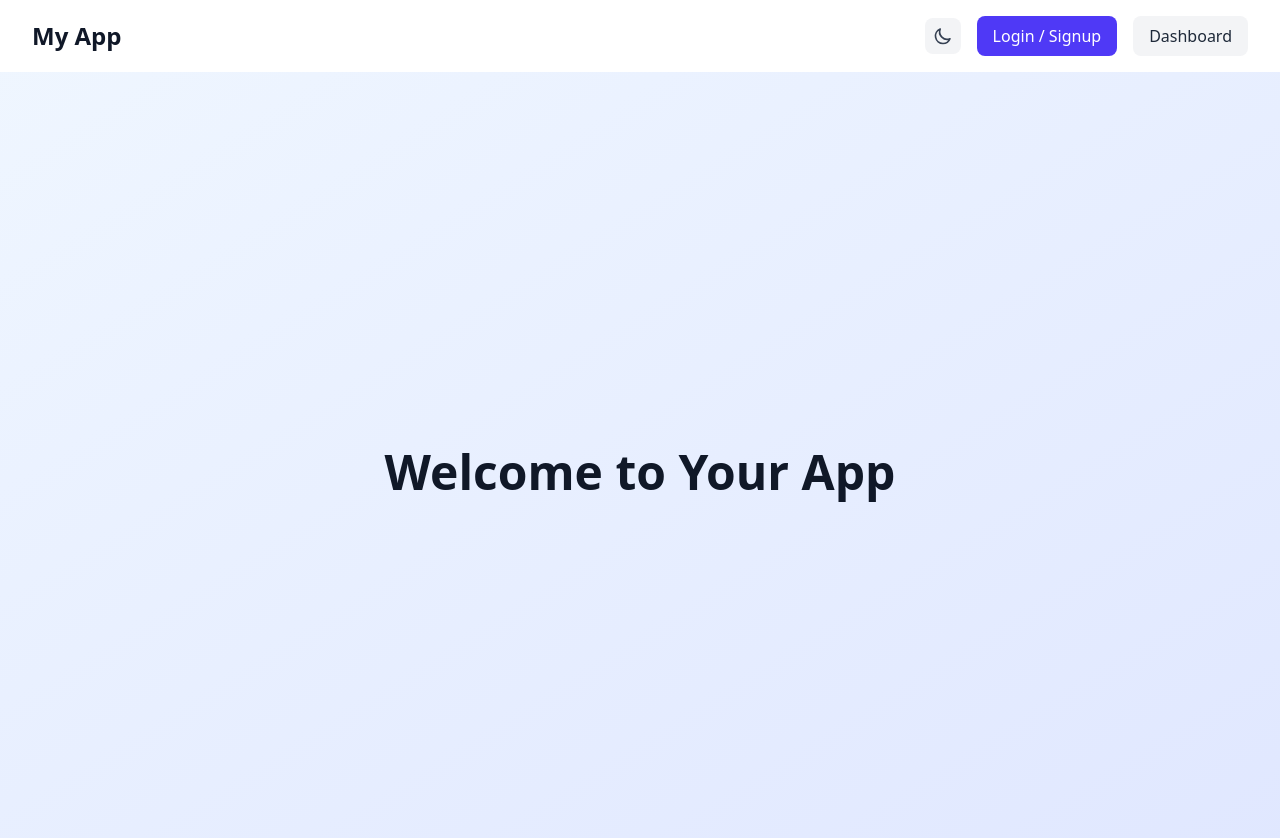
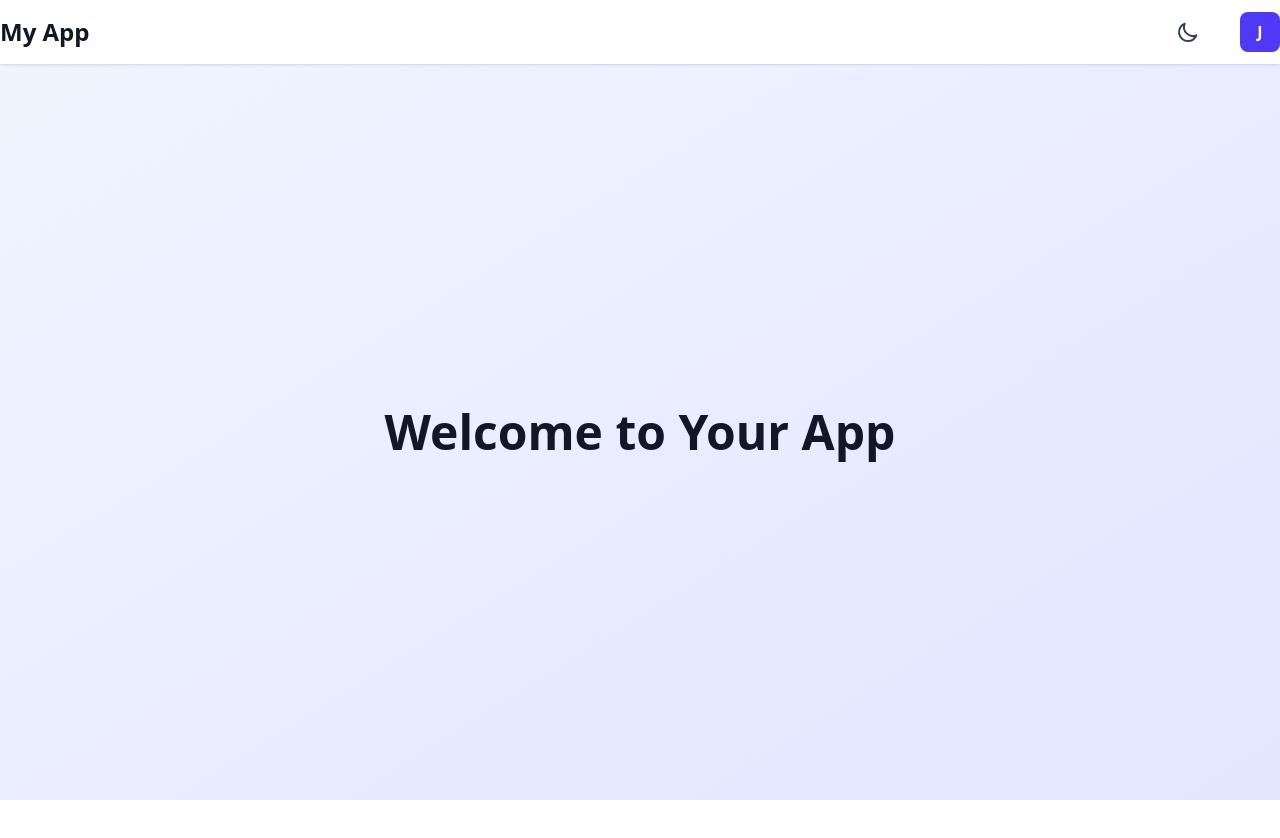
Before and after one commit to hpitta26/KnightHacks-2025, a React app in the folder frontend/: page / in a window 1280 px wide. Shown: the top 838 px of the page. After the commit the page ends 800 px from the top, so only its background shows below. Built offline with nearby package versions, Linux system fonts and the light colour scheme; the HTML template or start-up script is replaced by a standard one.

Commit message:
added dummy login/logout functionality

```diff
--- a/frontend/src/App.jsx
+++ b/frontend/src/App.jsx
@@ -23,9 +23,8 @@ function App() {
 
   return (
     <Router>
-      <Navbar isDark={isDark} setIsDark={setIsDark} />
       <Routes>
-        <Route path='/' element={<Dashboard />} />
+        <Route path='/' element={<Dashboard isDark={isDark} setIsDark={setIsDark} />} />
         <Route path='/login' element={<Login />} />
       </Routes>
     </Router>
--- a/frontend/src/components/Navbar.jsx
+++ b/frontend/src/components/Navbar.jsx
@@ -1,42 +1,45 @@
+import { useState } from 'react';
 import { HiOutlineMoon, HiOutlineSun } from 'react-icons/hi';
 import { Link } from 'react-router-dom';
+import ProfileModal from './modals/ProfileModal';
 
 function Navbar({ isDark, setIsDark }) {
+  const [isProfileOpen, setIsProfileOpen] = useState(false);
+
   return (
     <nav className="bg-white dark:bg-gray-800 shadow-sm dark:shadow-gray-700">
-      <div className="max-w-7xl mx-auto px-4 sm:px-6 lg:px-8 py-4">
+      <div className="max-w-7xl mx-auto py-3">
         <div className="flex justify-between items-center">
           <h1 className="text-2xl font-bold text-gray-900 dark:text-white">
             My App
           </h1>
-          <div className="flex items-center space-x-4">
+          <div className="flex items-center space-x-8">
             <button
               onClick={() => setIsDark(!isDark)}
-              className="p-2 rounded-lg bg-gray-100 hover:bg-gray-200 dark:bg-gray-700 dark:hover:bg-gray-600 transition text-gray-700 dark:text-gray-200 cursor-pointer"
+              className="p-2 rounded-lg transition text-gray-700 hover:text-indigo-600 dark:text-gray-200 dark:hover:text-indigo-400 cursor-pointer"
               aria-label="Toggle dark mode"
             >
               {isDark ? (
-                <HiOutlineSun className="w-5 h-5" />
+                <HiOutlineSun className="w-6 h-6" />
               ) : (
-                <HiOutlineMoon className="w-5 h-5" />
+                <HiOutlineMoon className="w-6 h-6" />
               )}
             </button>
 
-            {/* Login / Signup Button */}
-            <Link
-              to="/login"
-              className="px-4 py-2 rounded-lg bg-indigo-600 text-white font-medium hover:bg-indigo-700 transition"
-            >
-              Login / Signup
-            </Link>
-
-            {/* Dashboard Button */}
-            <Link
-              to="/"
-              className="px-4 py-2 rounded-lg bg-gray-100 hover:bg-gray-200 dark:bg-gray-700 dark:hover:bg-gray-600 text-gray-800 dark:text-gray-200 transition font-medium"
-            >
-              Dashboard
-            </Link>
+            {/* Profile Icon */}
+            <div className="relative">
+              <button
+                onClick={() => setIsProfileOpen(!isProfileOpen)}
+                className="w-10 h-10 rounded-lg bg-indigo-600 hover:bg-indigo-700 text-white font-semibold flex items-center justify-center transition cursor-pointer"
+                aria-label="Profile menu"
+              >
+                J
+              </button>
+              <ProfileModal
+                isOpen={isProfileOpen}
+                onClose={() => setIsProfileOpen(false)}
+              />
+            </div>
           </div>
         </div>
       </div>
--- /dev/null
+++ b/frontend/src/components/modals/ProfileModal.jsx
@@ -0,0 +1,64 @@
+import { useNavigate } from 'react-router-dom';
+import { useEffect, useRef } from 'react';
+import { FiLogOut } from 'react-icons/fi';
+
+function ProfileModal({ isOpen, onClose }) {
+  const navigate = useNavigate();
+  const modalRef = useRef(null);
+
+  // Close modal when clicking outside
+  useEffect(() => {
+    function handleClickOutside(event) {
+      if (modalRef.current && !modalRef.current.contains(event.target)) {
+        onClose();
+      }
+    }
+
+    if (isOpen) {
+      document.addEventListener('mousedown', handleClickOutside);
+    }
+
+    return () => {
+      document.removeEventListener('mousedown', handleClickOutside);
+    };
+  }, [isOpen, onClose]);
+
+  const handleLogout = () => {
+    // TODO: Add actual logout logic (clear tokens, etc.)
+    navigate('/login');
+    onClose();
+  };
+
+  if (!isOpen) return null;
+
+  return (
+    <div className="absolute right-0 mt-2 w-55 z-50" ref={modalRef}>
+      <div className="rounded-lg bg-white dark:bg-gray-800 shadow-lg border border-gray-200 dark:border-gray-700 overflow-hidden">
+        {/* User Info Section */}
+        <div className="px-4 py-3 border-b border-gray-200 dark:border-gray-700">
+          <p className="text-xs text-gray-500 dark:text-gray-400 mb-1">
+            Signed in as
+          </p>
+          <p className="text-sm font-medium text-gray-900 dark:text-white truncate">
+            johndoe@example.com
+          </p>
+        </div>
+
+        {/* Logout Button */}
+        <div className="py-1">
+          <button
+            onClick={handleLogout}
+            className="w-full text-left px-4 py-2 text-sm text-gray-700 dark:text-gray-300 hover:bg-gray-100 dark:hover:bg-gray-700 transition-colors"
+          >
+            <div className="flex items-center">
+              <FiLogOut className="w-4 h-4 mr-3" />
+              Sign out
+            </div>
+          </button>
+        </div>
+      </div>
+    </div>
+  );
+}
+
+export default ProfileModal;
--- a/frontend/src/pages/Dashboard.jsx
+++ b/frontend/src/pages/Dashboard.jsx
@@ -1,7 +1,9 @@
-function Dashboard() {
+import Navbar from '../components/Navbar';
+
+function Dashboard({isDark, setIsDark}) {
   return (
     <div className="h-screen flex flex-col bg-linear-to-br from-blue-50 to-indigo-100 dark:from-gray-900 dark:to-gray-800">
-
+        <Navbar isDark={isDark} setIsDark={setIsDark} />
         <main className="flex-1 flex items-center justify-center">
             <h2 className="text-5xl font-extrabold text-gray-900 dark:text-white">
                 Welcome to Your App
```
Also changed, not shown: frontend/src/pages/LoginSignup.jsx (+22 -36 lines).
